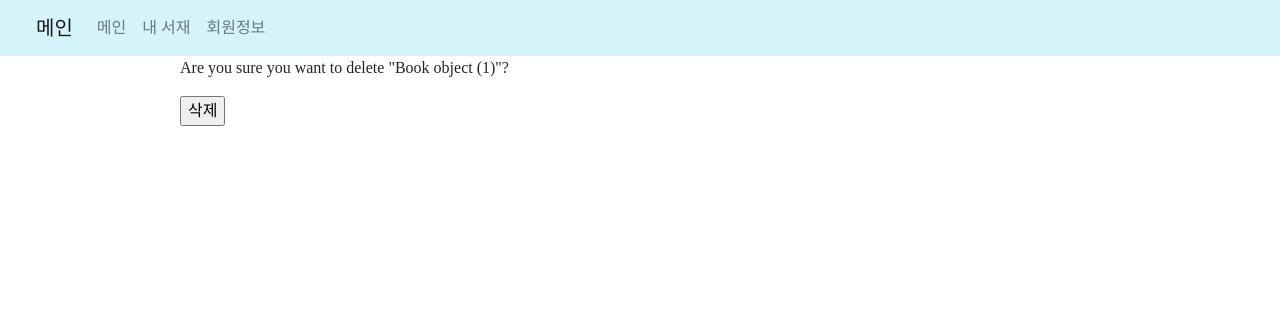
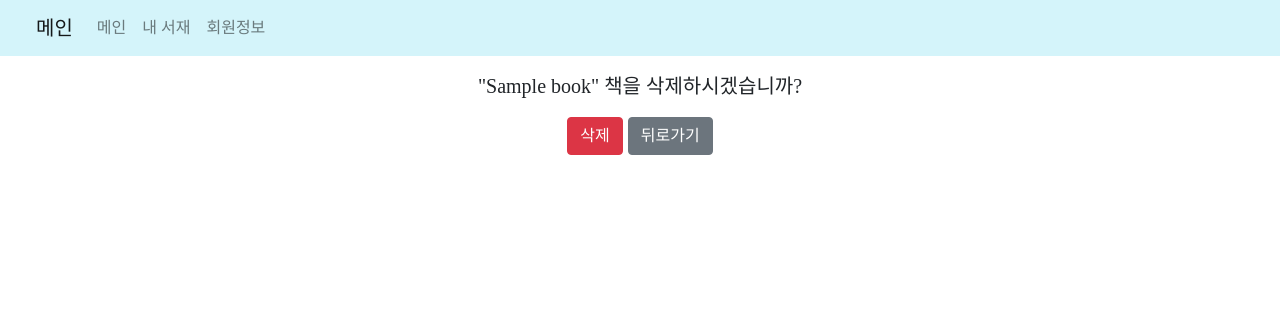
Before and after one commit to hyeongJuKim/MyBook, a Django app: template mybook/book/templates/book/book_confirm_delete.html in a window 1280 px wide. Shown: the top 316 px of the page. Run offline with Django 3.2, Linux system fonts and the light colour scheme; the template is opened without the code that fills it: values that come from a table or form of the project are taken from there, others are empty; tables that the repository leaves empty hold one stand-in row (values such as "Sample post"); some libraries are stand-ins or nearby versions; some web fonts are replaced.

Commit message:
fix:삭제 안내 문구 변경,뒤로가기 버튼 추가

```diff
--- a/mybook/book/templates/book/book_confirm_delete.html
+++ b/mybook/book/templates/book/book_confirm_delete.html
@@ -1,10 +1,15 @@
 {% extends 'base.html' %}
 
 {% block content %}
-
-<form action="{% url 'book-delete' book.id %}" method="post">{% csrf_token %}
-    <p>Are you sure you want to delete "{{ object }}"?</p>
-    <input type="submit" value="삭제" />
-</form>
-
+<div class="content-body">
+  <form action="{% url 'book-delete' book.id %}" method="post">{% csrf_token %}
+    <div class="book-action-box">
+        <p>"{{ book.title }}" 책을 삭제하시겠습니까?</p>
+        <button type="submit" class="btn btn-danger"> 삭제</button>
+        <a href="{% url 'book-update' book.id %}">
+          <button type="button" class="btn btn-secondary">뒤로가기</button>
+        </a>
+    </div>
+  </form>
+</div>
 {% endblock %}
```
